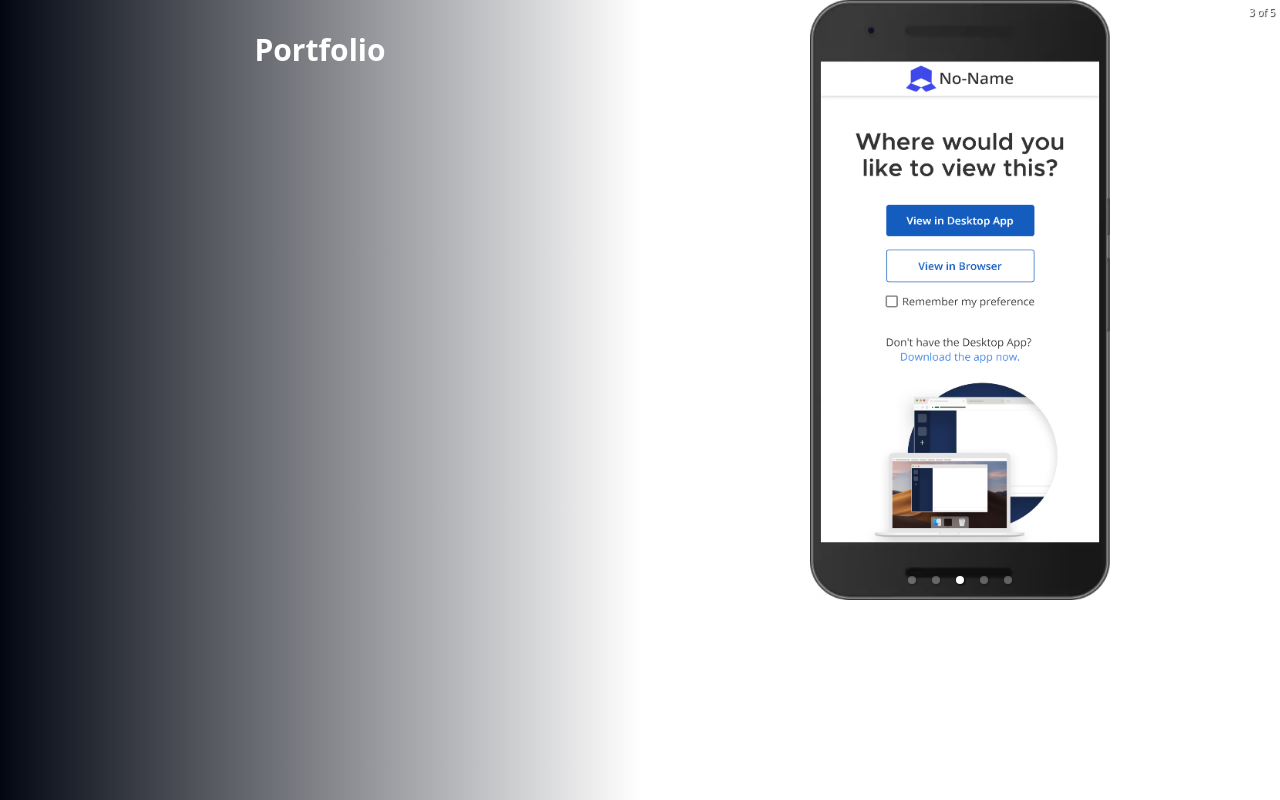
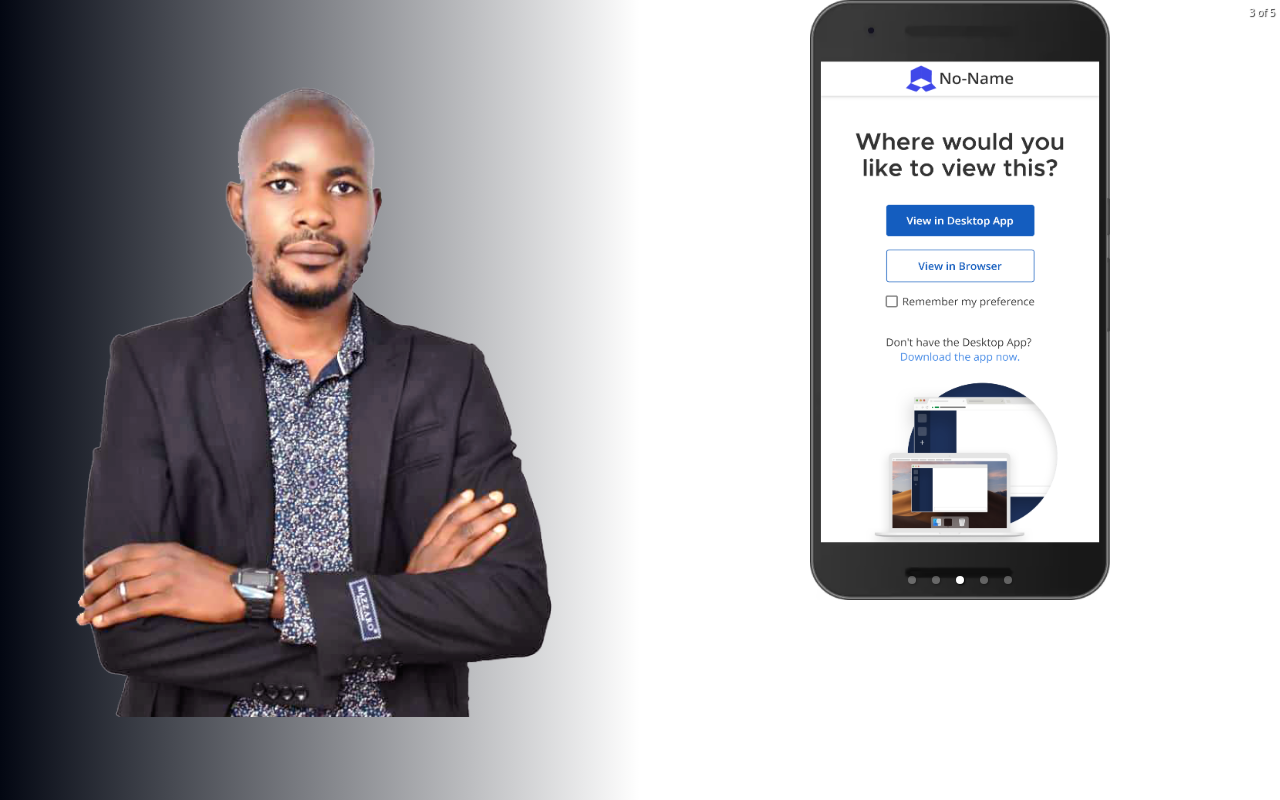
Before and after one commit to BisiOlaYemi/Yemi, a React (Create React App) app: page / in a window 1280 px wide. Built offline with nearby package versions, Linux system fonts and the light colour scheme.

Commit message:
Added new modification to and image

```diff
--- a/src/components/Hero.jsx
+++ b/src/components/Hero.jsx
@@ -1,7 +1,7 @@
 import React from 'react';
 import { Carousel } from 'react-responsive-carousel';
 import 'react-responsive-carousel/lib/styles/carousel.min.css';
-
+import yemi from '../assets/yemi.png';
 import careerhavenImg from '../assets/careerhaven.png';
 import easycarImg from '../assets/easycar.png';
 import simbasImg from '../assets/simbas.png';
@@ -34,12 +34,17 @@ const Hero = () => {
 
   return (
     <div className=' w-screen h-screen grid grid-rows-2 md:grid-cols-2 text-white'>
-      <div className='bg-gradient-to-r from-gray-950  w-full h-full md:h-screen'>
-        <h1 className='text-3xl text-white font-bold text-center p-8'>Portfolio</h1>
+      <div className='bg-gradient-to-r from-gray-950 w-full h-full md:h-screen flex flex-col justify-center items-center'>
+
+          <img
+            src={yemi}
+            alt='myphoto'
+            className='max-w-full h-auto'
+            style={{ maxWidth: '100%', maxHeight: '100%', width: 'auto', height: 'auto' }}
+          />
       </div>
       {/* Section two */}
       <div className='relative w-full h-full md:h-screen'>
-
         <div className='carousel-container'>
           <Carousel showThumbs={false} infiniteLoop autoPlay>
             {images.map((image, index) => (
```
Also changed, not shown: src/assets/yemi.png (added).
